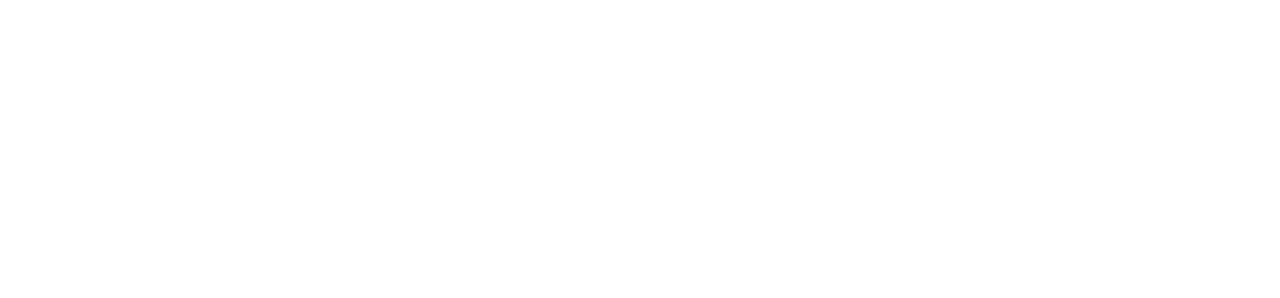
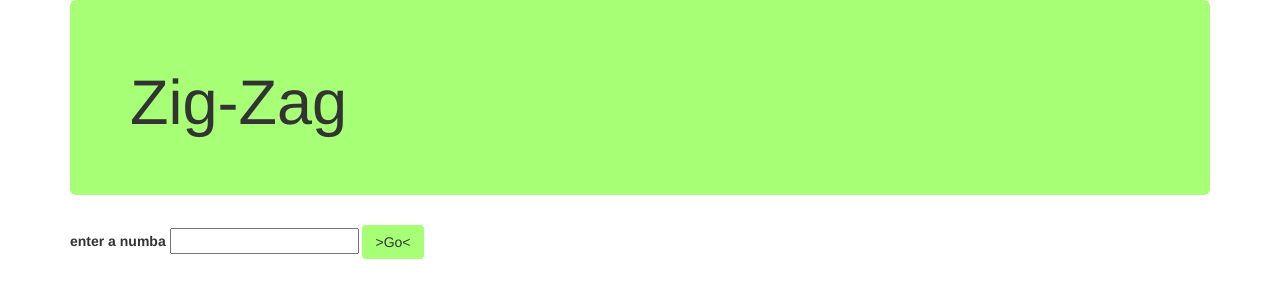
Before and after one commit to Dvillars/zig-zag, a plain HTML site: page index.html in a window 1280 px wide. Drawn offline with Linux system fonts and the light colour scheme.

Commit message:
add minor css and basic html tags

```diff
--- a/css/styles.css
+++ b/css/styles.css
@@ -0,0 +1,3 @@
+.zigzag-bg {
+  background-color: #a7ff75;
+}
--- a/index.html
+++ b/index.html
@@ -1,13 +1,23 @@
 <!DOCTYPE html>
 <html>
   <head>
+    <link rel="stylesheet" href="css/bootstrap.css" type='text/css'>
     <link rel="stylesheet" href="css/styles.css" type='text/css'>
-    <link rel="stylesheet" href="css/bootstrap.css" type='text/css'>
+    <script src='js/jquery-3.1.1.js' text="text/javascript" ></script>
     <script src='js/scripts.js' text="text/javascript" ></script>
-    <script src='js/jquery-3.1.1.js' text="text/javascript" ></script>
     <title>Zig-Zag</title>
   </head>
   <body>
-
+    <div class="container">
+        <div class="jumbotron zigzag-bg">
+          <h1>Zig-Zag</h1>
+        </div>
+        <form>
+          <label for="textInput"> enter a numba </label>
+          <input type="text" id="textInput">
+          <button type="submit" class='btn zigzag-bg'> >Go< </button>
+        </form>
+        <div class="result"></div>
+    </div>
   </body>
 </html>
```
